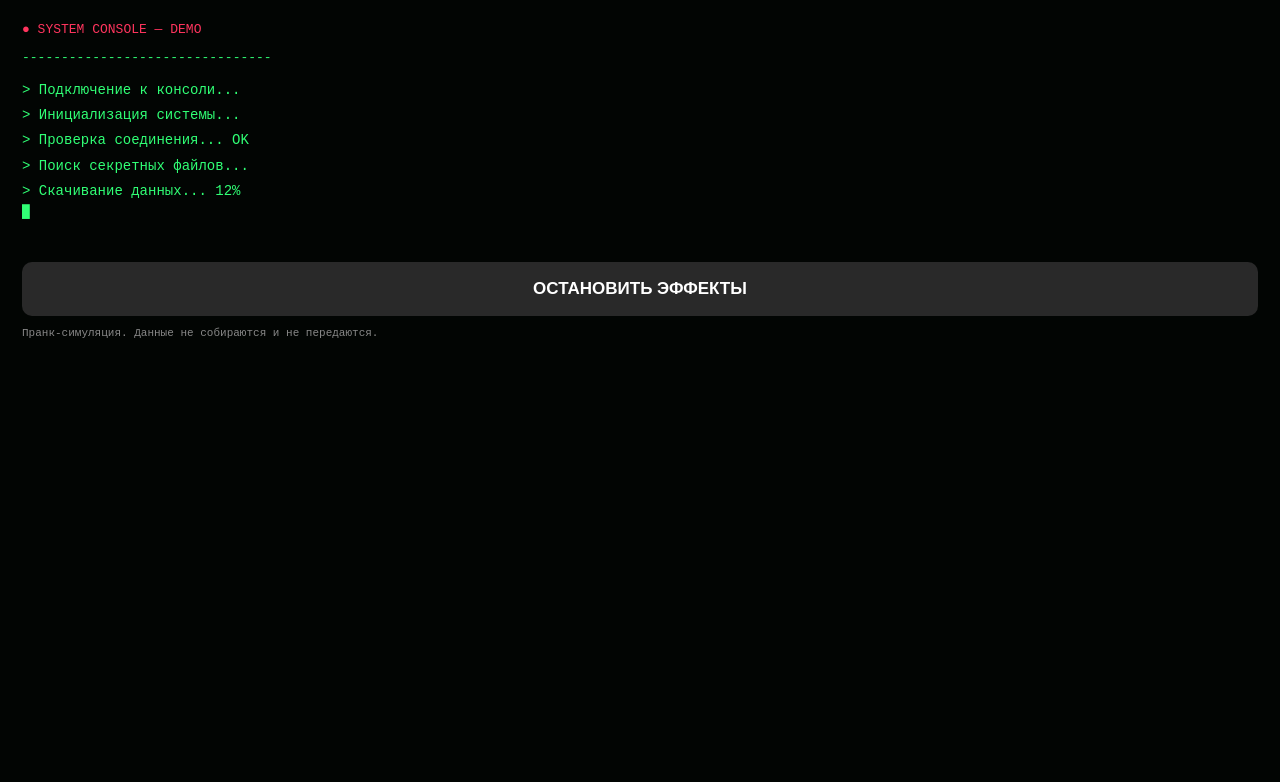
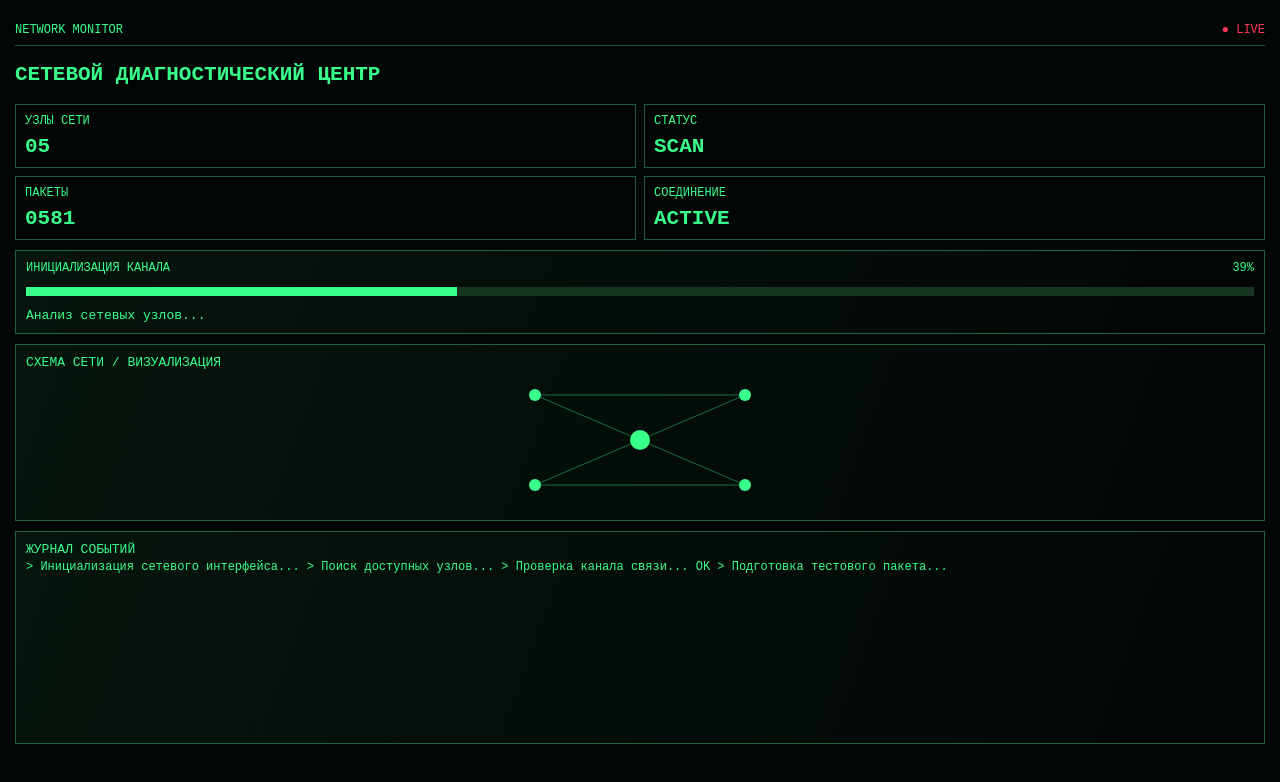
Before and after one commit to enypayblog-stack/TEST, a plain HTML site: page index.html in a window 1280 px wide. Both pictures are taken after a click on the button "ПОСМОТРЕТЬ ТОВАР →". Drawn offline with Linux system fonts and the light colour scheme.

Commit message:
Update index.html

```diff
--- a/index.html
+++ b/index.html
@@ -3,143 +3,215 @@
 <html lang="ru">
 <head>
 <meta charset="UTF-8">
-<meta name="viewport" content="width=device-width,initial-scale=1">
-<title>Выгодное предложение</title>
+<meta name="viewport" content="width=device-width,initial-scale=1,viewport-fit=cover">
+<title>Product Viewer</title>
 <style>
 *{box-sizing:border-box}
-body{margin:0;background:#f3f4f6;color:#171717;font-family:Arial,sans-serif}
-.page{max-width:430px;margin:auto;padding:22px}
-.product{background:white;border-radius:18px;overflow:hidden;box-shadow:0 5px 25px #0001}
-.pic{height:240px;background:linear-gradient(135deg,#dedee7,#777b91);display:grid;place-items:center;font-size:95px}
+body{margin:0;font-family:Arial,sans-serif;background:#f1f2f6;color:#171717}
+button{border:0;border-radius:10px;padding:17px;width:100%;
+font-size:17px;font-weight:bold;background:#6b28e8;color:white}
+#shop{max-width:430px;margin:auto;padding:20px}
+.product{background:white;border-radius:18px;overflow:hidden}
+.picture{height:280px;display:grid;place-items:center;
+font-size:100px;background:linear-gradient(140deg,#c8d3ed,#666b8e)}
 .info{padding:22px}
-.tag{color:#6d28d9;font-weight:bold;font-size:13px}
-h1{font-size:26px;margin:12px 0}
-.price{font-size:28px;font-weight:bold}
-button{width:100%;padding:17px;border:0;border-radius:10px;background:#6d28d9;color:white;font-size:17px;font-weight:bold;margin-top:18px}
-.note{color:#777;font-size:12px;text-align:center;margin-top:14px}
-#hack{display:none;background:#020503;color:#30ff75;min-height:100vh;padding:22px;font-family:monospace}
-.terminal{white-space:pre-wrap;overflow-wrap:anywhere;font-size:14px;line-height:1.8}
-.blink{animation:blink .7s infinite}
-@keyframes blink{50%{opacity:.2}}
-#result{color:#ff355e;font-size:26px;font-weight:bold;margin-top:25px}
-#stop{background:#292929;color:white}
+.price{font-size:29px;font-weight:bold}
+#view{margin-top:18px}
+#console{display:none;background:#020605;color:#39ff8b;
+min-height:100vh;min-height:100dvh;padding:15px;
+overflow:hidden;font-family:monospace}
+.top{display:flex;justify-content:space-between;gap:8px;
+border-bottom:1px solid #185c37;padding:8px 0;font-size:12px}
+h2{font-size:21px;overflow-wrap:anywhere}
+.bar{height:9px;background:#163422;margin:12px 0}
+#fill{height:100%;width:0;background:#39ff8b;transition:width .3s}
+.panel{border:1px solid #1b633b;padding:10px;margin:10px 0;
+background:linear-gradient(110deg,#06150d,#020605)}
+.metrics{display:grid;grid-template-columns:1fr 1fr;gap:8px}
+.metric{border:1px solid #185c37;padding:9px;font-size:12px}
+.big{font-size:21px;font-weight:bold;margin-top:7px}
+#logs{height:22vh;overflow:hidden;overflow-wrap:anywhere;
+font-size:12px;line-height:1.7}
+#network{width:100%;height:140px;display:block}
+svg circle{fill:#39ff8b}
+svg line{stroke:#176c3c;stroke-width:1}
+.progresslabel{display:flex;justify-content:space-between;font-size:12px}
+.red{color:#ff385b}
+#voiceResult{color:#ff385b;font-size:25px;font-weight:bold;
+text-align:center;margin:18px 0;overflow-wrap:anywhere}
+#disclaimer{font-size:11px;color:#9ab3a2;text-align:center}
+@keyframes flicker{0%,100%{opacity:1}50%{opacity:.72}}
+@keyframes pulse{50%{box-shadow:0 0 18px #39ff8b55}}
+.glow{animation:pulse 1s infinite}
 </style>
 </head>
 <body>
-<main class="page" id="shop">
+<section id="shop">
  <div class="product">
-  <div class="pic">🎧</div>
+  <div class="picture">🎧</div>
   <div class="info">
-   <div class="tag">🔥 СПЕЦИАЛЬНОЕ ПРЕДЛОЖЕНИЕ</div>
-   <h1>Беспроводные наушники Pro</h1>
-   <p>Стильный дизайн. Чистый звук. Удобная посадка.</p>
+   <p>🔥 СПЕЦИАЛЬНОЕ ПРЕДЛОЖЕНИЕ</p>
+   <h1>Наушники PRO X</h1>
+   <p>Беспроводной звук нового поколения</p>
    <div class="price">499 грн</div>
    <button id="view">ПОСМОТРЕТЬ ТОВАР →</button>
-   <div class="note">Демонстрационная страница</div>
   </div>
  </div>
-</main>
+</section>
 
-<section id="hack">
- <div style="color:#ff355e">● SYSTEM CONSOLE — DEMO</div>
- <p>--------------------------------</p>
- <div class="terminal" id="logs"></div>
- <div class="blink">█</div>
- <div id="result"></div>
- <button id="stop">ОСТАНОВИТЬ ЭФФЕКТЫ</button>
- <p style="color:#888;font-size:11px">
-   Пранк-симуляция. Данные не собираются и не передаются.
- </p>
+<section id="console">
+ <div class="top">
+  <span>NETWORK MONITOR</span>
+  <span class="red">● LIVE</span>
+ </div>
+ <h2>СЕТЕВОЙ ДИАГНОСТИЧЕСКИЙ ЦЕНТР</h2>
+
+ <div class="metrics">
+  <div class="metric">УЗЛЫ СЕТИ<div class="big" id="nodes">04</div></div>
+  <div class="metric">СТАТУС<div class="big" id="status">SCAN</div></div>
+  <div class="metric">ПАКЕТЫ<div class="big" id="packets">0000</div></div>
+  <div class="metric">СОЕДИНЕНИЕ<div class="big">ACTIVE</div></div>
+ </div>
+
+ <div class="panel glow">
+  <div class="progresslabel">
+   <span>ИНИЦИАЛИЗАЦИЯ КАНАЛА</span>
+   <span id="percent">0%</span>
+  </div>
+  <div class="bar"><div id="fill"></div></div>
+  <div id="phase">Подготовка соединения...</div>
+ </div>
+
+ <div class="panel">
+  <div>СХЕМА СЕТИ / ВИЗУАЛИЗАЦИЯ</div>
+  <svg id="network" viewBox="0 0 320 140" preserveAspectRatio="xMidYMid meet">
+   <g>
+    <line x1="160" y1="70" x2="55" y2="25"/>
+    <line x1="160" y1="70" x2="265" y2="25"/>
+    <line x1="160" y1="70" x2="55" y2="115"/>
+    <line x1="160" y1="70" x2="265" y2="115"/>
+    <line x1="55" y1="25" x2="265" y2="25"/>
+    <line x1="55" y1="115" x2="265" y2="115"/>
+   </g>
+   <g>
+    <circle cx="160" cy="70" r="10"/>
+    <circle cx="55" cy="25" r="6"/>
+    <circle cx="265" cy="25" r="6"/>
+    <circle cx="55" cy="115" r="6"/>
+    <circle cx="265" cy="115" r="6"/>
+   </g>
+  </svg>
+ </div>
+
+ <div class="panel">
+  <div>ЖУРНАЛ СОБЫТИЙ</div>
+  <div id="logs"></div>
+ </div>
+
+ <div id="voiceResult"></div>
+ <div id="disclaimer"></div>
 </section>
 
 <script>
-const view=document.getElementById('view');
-const shop=document.getElementById('shop');
-const hack=document.getElementById('hack');
-const logs=document.getElementById('logs');
-const result=document.getElementById('result');
-const stop=document.getElementById('stop');
-
-let timers=[];
-let active=false;
-let audio=null;
+const $=id=>document.getElementById(id);
+let timers=[],audio=null,active=false,voiceTimer=null;
 
 function later(fn,ms){
-  const id=setTimeout(()=>{if(active)fn()},ms);
-  timers.push(id);
+ const t=setTimeout(()=>{if(active)fn()},ms);
+ timers.push(t);
 }
-
-view.addEventListener('click',()=>{
+function log(text){
+ $('logs').textContent+=text+'\n';
+ $('logs').scrollTop=$('logs').scrollHeight;
+}
+function beep(freq,duration,delay=0){
+ if(!audio)return;
+ const start=audio.currentTime+delay;
+ const o=audio.createOscillator();
+ const g=audio.createGain();
+ o.type='sawtooth';o.frequency.value=freq;
+ g.gain.setValueAtTime(.001,start);
+ g.gain.linearRampToValueAtTime(.07,start+.025);
+ g.gain.exponentialRampToValueAtTime(.001,start+duration);
+ o.connect(g);g.connect(audio.destination);
+ o.start(start);o.stop(start+duration+.02);
+}
+function speak(){
+ if(!active)return;
+ if(!('speechSynthesis' in window)){
+  $('voiceResult').textContent='НУ ТЫ И ЛОХ, КОНЕЧНО 😂';
+  return;
+ }
+ const say=()=>{
+  if(!active)return;
+  speechSynthesis.cancel();
+  const u=new SpeechSynthesisUtterance('Ну ты и лох, конечно!');
+  u.lang='ru-RU';u.rate=.92;u.pitch=.8;u.volume=1;
+  const voices=speechSynthesis.getVoices();
+  const ru=voices.find(v=>v.lang.toLowerCase().startsWith('ru'));
+  if(ru)u.voice=ru;
+  u.onend=()=>{if(active)$('disclaimer').textContent=
+    'Демонстрация завершена.'};
+  u.onerror=()=>{$('voiceResult').textContent=
+    'НУ ТЫ И ЛОХ, КОНЕЧНО 😂'};
+  speechSynthesis.speak(u);
+ };
+ $('voiceResult').textContent='АНАЛИЗ ЗАВЕРШЁН';
+ say();
+}
+$('view').addEventListener('click',()=>{
  if(active)return;
  active=true;
- shop.style.display='none';
- hack.style.display='block';
- document.body.style.background='#020503';
+ $('shop').style.display='none';
+ $('console').style.display='block';
+ document.body.style.background='#020605';
 
- const lines=[
-  '> Подключение к консоли...',
-  '> Инициализация системы...',
-  '> Проверка соединения... OK',
-  '> Поиск секретных файлов...',
-  '> Скачивание данных... 12%',
-  '> Скачивание данных... 48%',
-  '> Скачивание данных... 91%',
-  '> Анализ пользователя...',
-  '> Результат анализа готов.'
- ];
- lines.forEach((line,i)=>{
-   later(()=>{logs.textContent+=line+'\n'},i*650);
- });
+ try{
+  audio=new (window.AudioContext||window.webkitAudioContext)();
+  audio.resume().then(()=>{beep(880,.15);beep(440,.2,.18);beep(990,.15,.4)});
+ }catch(e){}
 
  if(navigator.vibrate)navigator.vibrate(7000);
 
- // Короткий электронный сигнал
- try{
-  audio=new (window.AudioContext||window.webkitAudioContext)();
-  audio.resume().then(()=>{
-   [740,440,880].forEach((f,i)=>{
-    const o=audio.createOscillator();
-    const g=audio.createGain();
-    o.frequency.value=f;
-    o.type='square';
-    g.gain.setValueAtTime(.08,audio.currentTime+i*.15);
-    g.gain.exponentialRampToValueAtTime(
-      .001,audio.currentTime+i*.15+.12);
-    o.connect(g);g.connect(audio.destination);
-    o.start(audio.currentTime+i*.15);
-    o.stop(audio.currentTime+i*.15+.13);
-   });
-  });
- }catch(e){}
+ const messages=[
+  'Инициализация сетевого интерфейса...',
+  'Поиск доступных узлов...',
+  'Проверка канала связи... OK',
+  'Подготовка тестового пакета...',
+  'Симуляция передачи данных...',
+  'Проверка состояния сервера...',
+  'Синхронизация визуальных модулей...',
+  'Анализ завершён...'
+ ];
+ messages.forEach((m,i)=>later(()=>log('> '+m),i*750));
 
- // Голос браузера, если доступен русский голос
+ let p=0;
+ const tick=setInterval(()=>{
+  if(!active){clearInterval(tick);return}
+  p=Math.min(100,p+2+Math.floor(Math.random()*5));
+  $('fill').style.width=p+'%';
+  $('percent').textContent=p+'%';
+  $('packets').textContent=String(
+    Number($('packets').textContent)+Math.floor(Math.random()*83)+12
+  ).padStart(4,'0');
+  $('nodes').textContent=String(4+Math.floor(Math.random()*5)).padStart(2,'0');
+  $('status').textContent=p<100?'SCAN':'READY';
+  const phases=[
+   'Подключение к тестовому серверу...',
+   'Анализ сетевых узлов...',
+   'Визуализация потока данных...',
+   'Завершение проверки...'
+  ];
+  $('phase').textContent=phases[Math.min(3,Math.floor(p/26))];
+  if(p>=100)clearInterval(tick);
+ },350);
+ timers.push(tick);
+
  later(()=>{
-  result.textContent='НУ ТЫ И ЛОХ, КОНЕЧНО 😂';
-  try{
-   if('speechSynthesis' in window){
-    speechSynthesis.cancel();
-    const msg=new SpeechSynthesisUtterance(
-      'Ну ты и лох, конечно!'
-    );
-    msg.lang='ru-RU';
-    msg.rate=1;
-    msg.pitch=.8;
-    speechSynthesis.speak(msg);
-   }
-  }catch(e){}
- },6500);
-});
-
-stop.addEventListener('click',()=>{
- active=false;
- timers.forEach(clearTimeout);
- timers=[];
- if(navigator.vibrate)navigator.vibrate(0);
- if('speechSynthesis' in window)speechSynthesis.cancel();
- if(audio){audio.close();audio=null}
- result.textContent='ЭФФЕКТ ОСТАНОВЛЕН';
- logs.textContent='';
- stop.textContent='ОСТАНОВЛЕНО';
+  $('phase').textContent='ПРОВЕРКА ЗАВЕРШЕНА';
+  log('> Сеанс визуализации завершён.');
+  speak();
+ },7000);
 });
 </script>
 </body>
```
